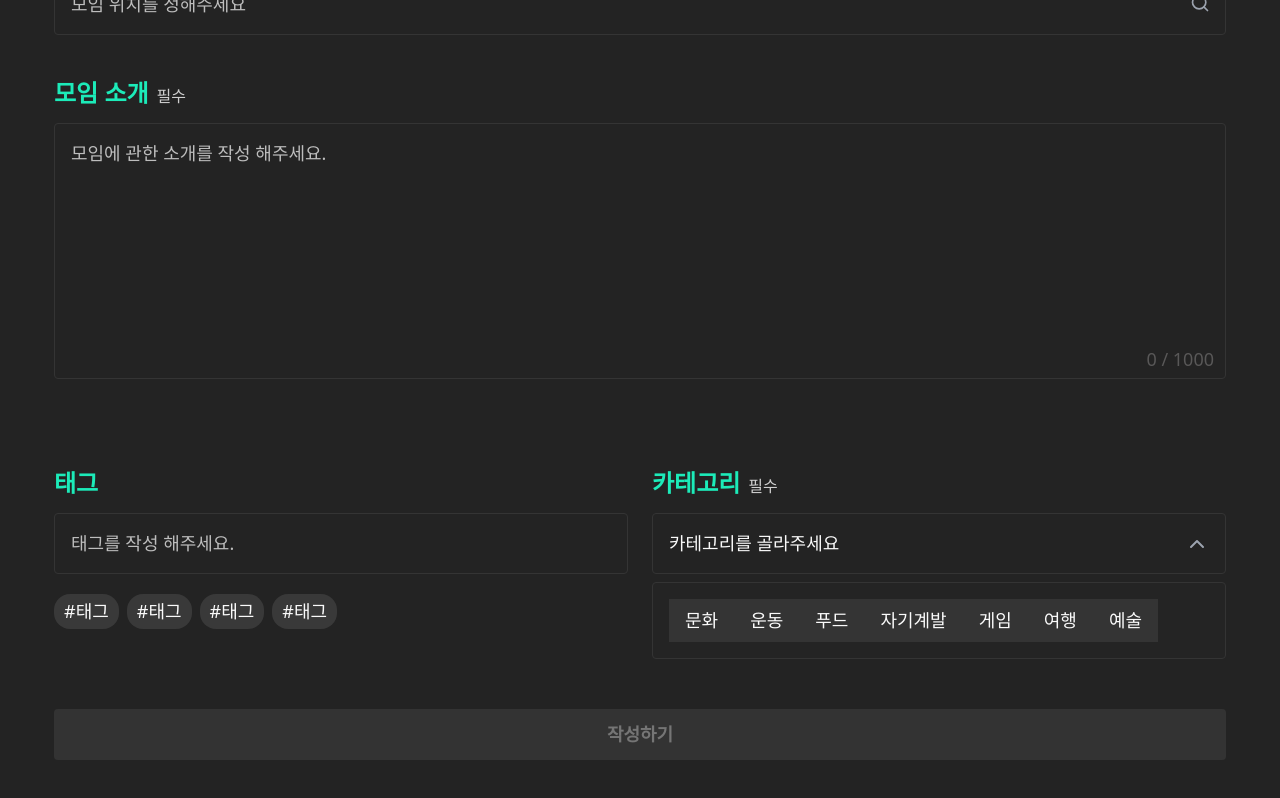
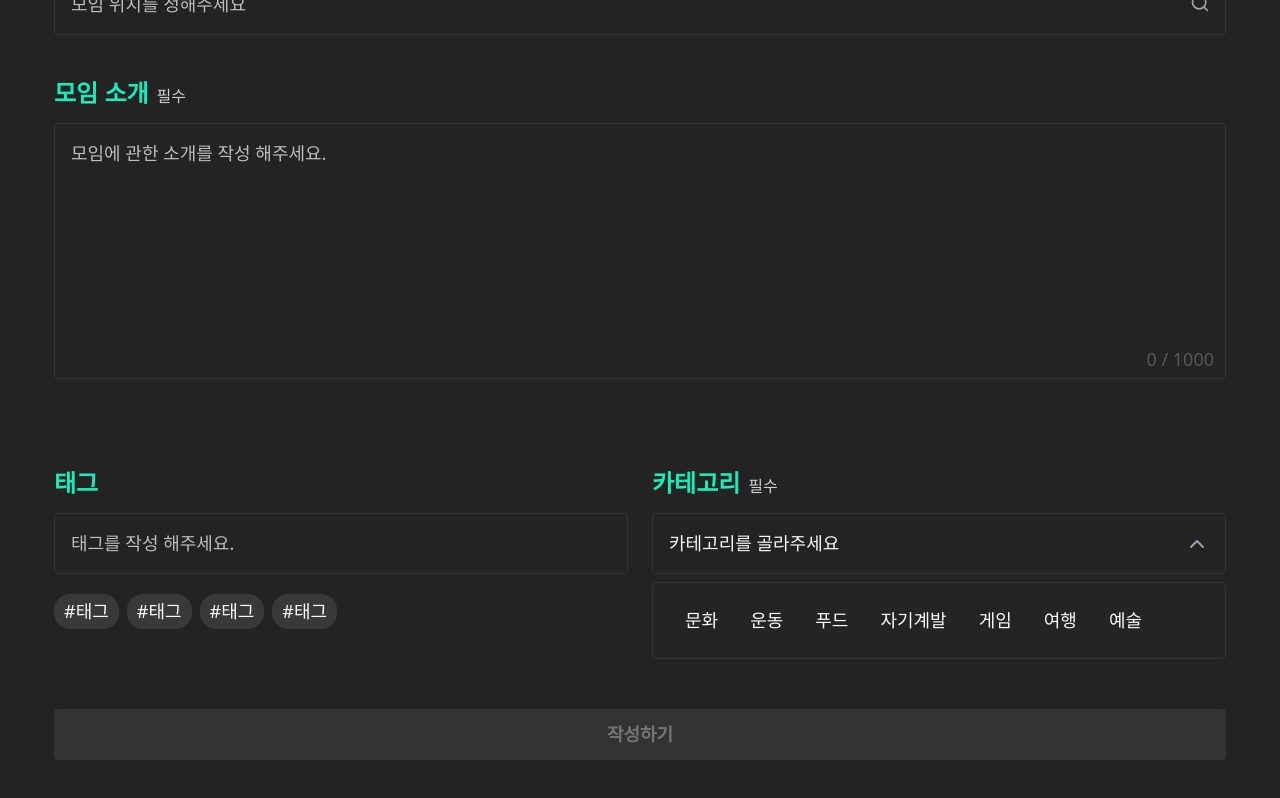
Before and after one commit to prgrms-web-devcourse-final-project/WEB4_5_88hage_FE, a Next.js app: page / in a window 1280 px wide. Both pictures are taken after a click on the button "카테고리를 골라주세요". Shown: the part 351-1149 px from the top of the page. Built offline with nearby package versions, Linux system fonts and the light colour scheme.

Commit message:
design:카테고리 버튼 색 수정

```diff
--- a/src/components/layout/CategorySelect.tsx
+++ b/src/components/layout/CategorySelect.tsx
@@ -63,7 +63,7 @@ export default function CategorySelect({
               <button
                 key={option}
                 type="button"
-                className="t3 bg-[#343434] px-4 py-2"
+                className="t3 px-4 py-2"
                 onClick={() => handleSelect(option)}
               >
                 {option}
```
